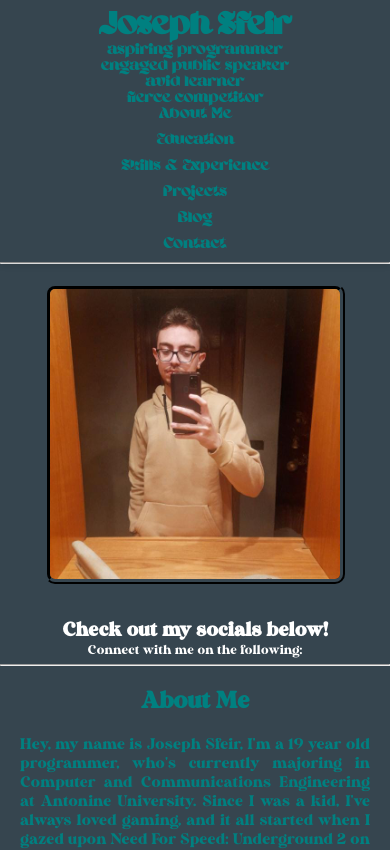
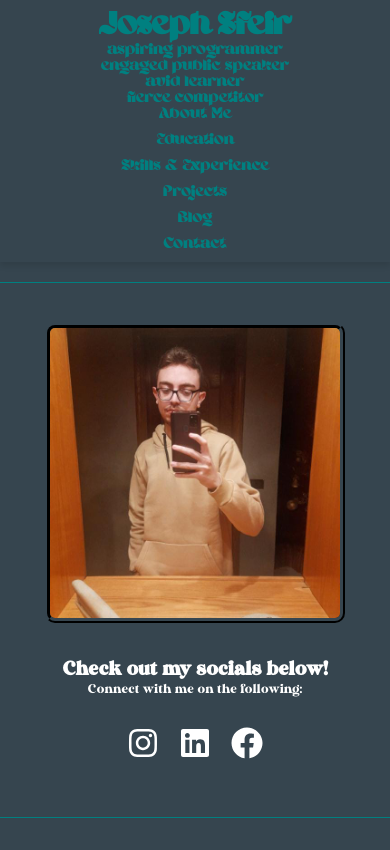
Before and after one commit to Systemizable/webblog, a React (Create React App) app: page / in a window 390 px wide. Shown: the top 850 px of the page. Built offline with nearby package versions, Linux system fonts and the light colour scheme.

Commit message:
Further appearance adjustments

```diff
--- a/src/App.css
+++ b/src/App.css
@@ -97,7 +97,6 @@ h1, h2, h3, p {
   }
 }
 
-/* Hero Section */
 .hero {
   display: flex;
   flex-direction: row; /* Keep items side by side */
@@ -111,7 +110,7 @@ h1, h2, h3, p {
   position: relative;
   transition: max-height 0.5s ease, padding 0.5s ease; /* Smooth transition for max-height and padding */
   overflow: hidden;
-  max-height: 400px; /* Default max height */
+  max-height: 600px; /* Increased max height */
 }
 
 /* Background overlay */
@@ -181,6 +180,7 @@ h1, h2, h3, p {
   .hero {
     flex-direction: column;
     padding: 20px;
+    max-height: 800px; /* Increased max height for mobile */
   }
 
   .hero-image {
@@ -192,6 +192,35 @@ h1, h2, h3, p {
     text-align: center;
     padding: 10px;
   }
+
+  .social-icons {
+    margin-top: 30px; /* Increased margin for better visibility on mobile */
+  }
+}
+
+@media (max-width: 768px) {
+  .hero {
+    flex-direction: column;
+    padding: 20px;
+  }
+
+  .hero-image {
+    margin-right: 0;
+    margin-bottom: 20px;
+  }
+
+  .hero-text {
+    text-align: center;
+    padding: 10px;
+  }
+}
+
+/* Separator */
+.separator {
+  border: 0;
+  height: 1px;
+  background: #008080; /* Change this color to your desired color */
+  margin: 20px 0;
 }
 
 /* About Section */
@@ -353,6 +382,10 @@ h1, h2, h3, p {
   .projects-content {
     font-size: 1.2rem;
   }
+
+  .projects-content ul {
+    margin-left: 15px;
+  }
 }
 
 /* Skills Section */
@@ -401,7 +434,7 @@ h1, h2, h3, p {
   padding: 20px;
   text-align: center;
   background-color: #36454F;
-  color: #008080;
+  color: #ffffff;
   font-family: 'Ahsing Regular', serif;
 }
 
```
